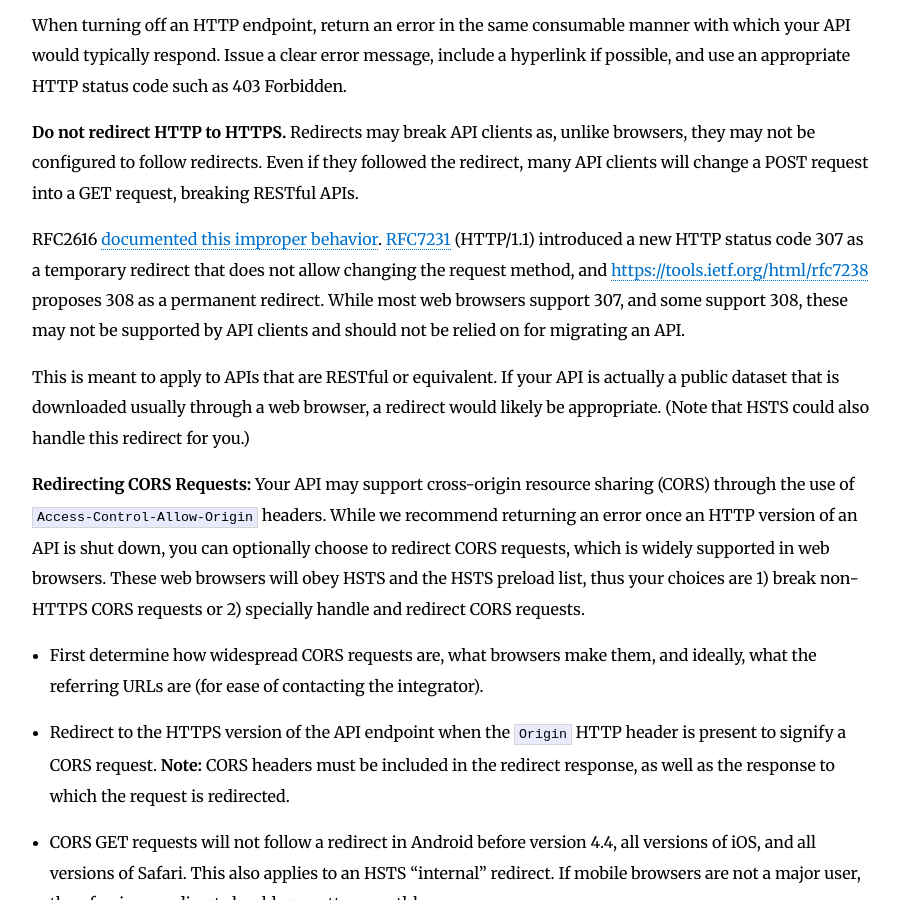
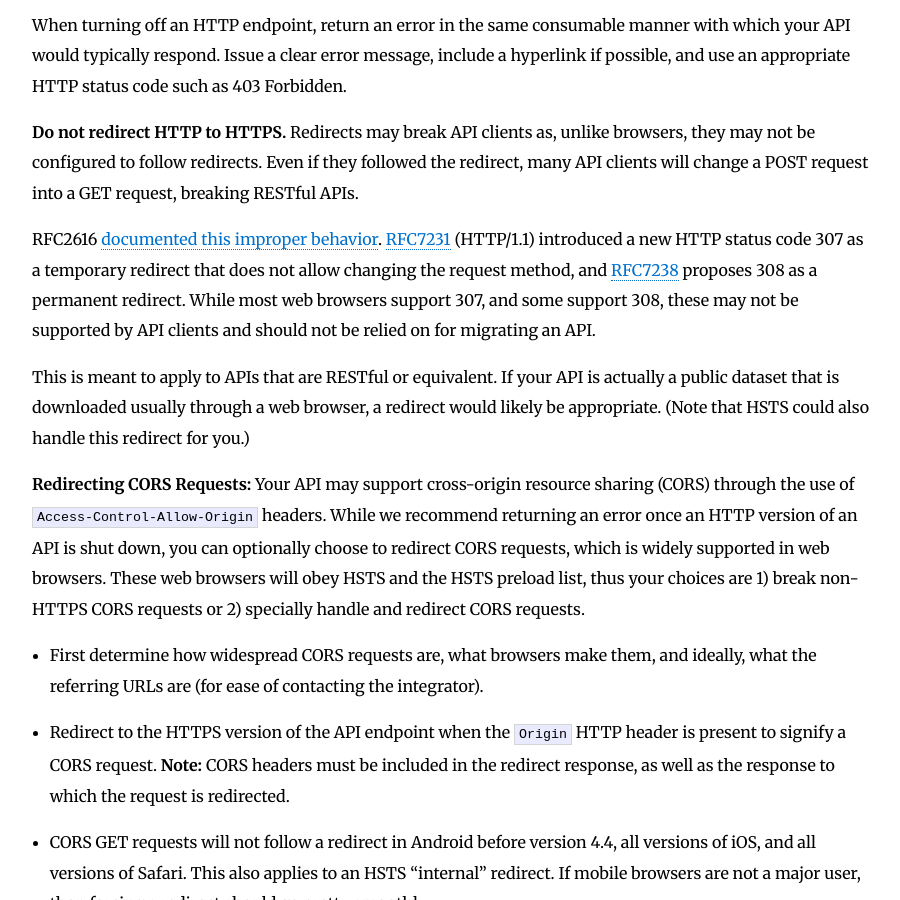
Before and after one commit to GSA/https, a Jekyll site: the page built from pages/apis.md, in a window 1280 px wide and 900 px high, scrolled down 2665 px. Shown: the whole window, without its empty margins (350-1250 px from the left). Built offline with Jekyll 4.4.1, drawn with Linux system fonts in a browser that asks for light colours; Markdown is read by kramdown in place of the engine named in the settings; some of the changed lines change nothing that is shown.

Commit message:
Fix URL syntax.

```diff
--- a/pages/apis.md
+++ b/pages/apis.md
@@ -68,7 +68,7 @@
 
 **Do not redirect HTTP to HTTPS.** Redirects may break API clients as, unlike browsers, they may not be configured to follow redirects. Even if they followed the redirect, many API clients will change a POST request into a GET request, breaking RESTful APIs.
 
-RFC2616 [documented this improper behavior](http://tools.ietf.org/html/rfc2616#section-10.3.2). [RFC7231](https://tools.ietf.org/html/rfc7231#section-6.4.7) (HTTP/1.1) introduced a new HTTP status code 307 as a temporary redirect that does not allow changing the request method, and [https://tools.ietf.org/html/rfc7238](RFC7238) proposes 308 as a permanent redirect. While most web browsers support 307, and some support 308, these may not be supported by API clients and should not be relied on for migrating an API.
+RFC2616 [documented this improper behavior](http://tools.ietf.org/html/rfc2616#section-10.3.2). [RFC7231](https://tools.ietf.org/html/rfc7231#section-6.4.7) (HTTP/1.1) introduced a new HTTP status code 307 as a temporary redirect that does not allow changing the request method, and [RFC7238](https://tools.ietf.org/html/rfc7238) proposes 308 as a permanent redirect. While most web browsers support 307, and some support 308, these may not be supported by API clients and should not be relied on for migrating an API.
 
 This is meant to apply to APIs that are RESTful or equivalent. If your API is actually a public dataset that is downloaded usually through a web browser, a redirect would likely be appropriate. (Note that HSTS could also handle this redirect for you.)
 
```
